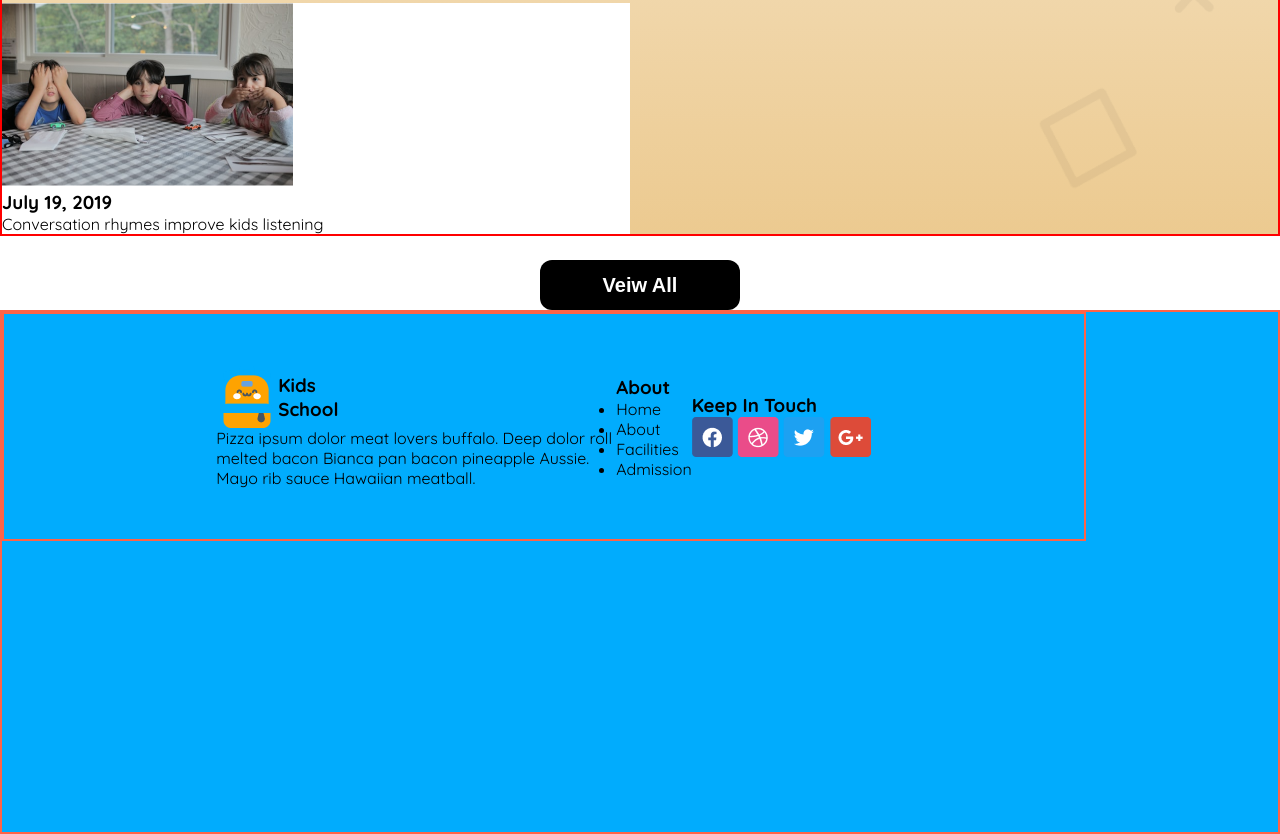
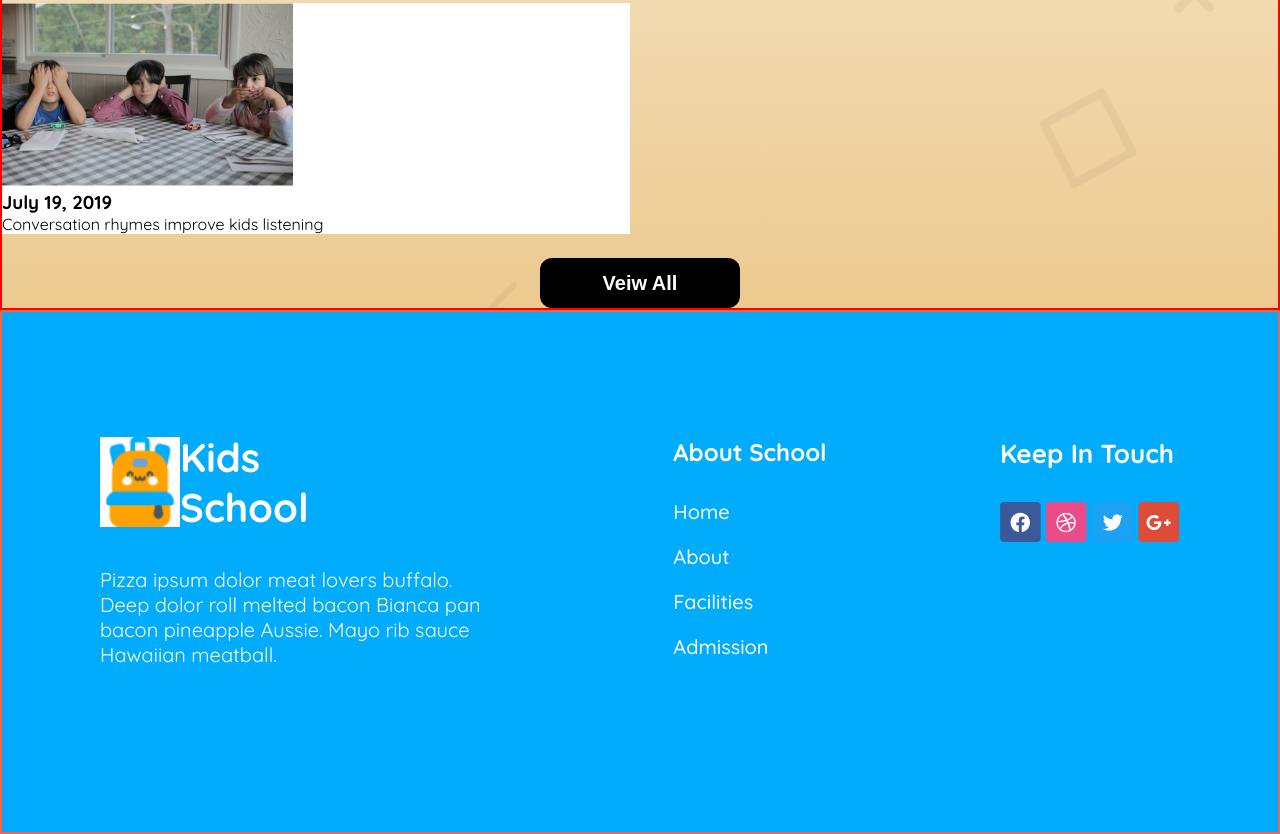
Before and after one commit to DipuBaroi/assignment2-kid-school, a plain HTML site: page index.html in a window 1280 px wide. Shown: the part 2413-3247 px from the top of the page. Drawn offline with Linux system fonts and the light colour scheme.

Commit message:
added footer section completly

```diff
--- a/index.html
+++ b/index.html
@@ -110,10 +110,11 @@
                         improve kids listening</p>
                 </div>
             </div>
-         </section>
-         <div class="veiw-btn">
+            <div class="veiw-btn">
          <button class="banner-btn veiw-btn">Veiw All</button>
         </div>
+         </section>
+
     </main>
     <footer class="footer">
         <section class="footer-section display-flex">
@@ -125,7 +126,7 @@
                 <p class="footer-description">Pizza ipsum dolor meat lovers buffalo. Deep dolor roll melted bacon Bianca pan bacon pineapple Aussie. Mayo rib sauce Hawaiian meatball.</p>
             </div>
             <div class="about">
-                <h3 class="about-title">About</h3>
+                <h3 class="about-title">About School</h3>
                 <ul>
                     <li>Home</li>
                     <li>About</li>
--- a/styles/kidschool.css
+++ b/styles/kidschool.css
@@ -243,21 +243,64 @@ nav li a{
 .footer{
     max-width: 1440px;
     height:520px;
-    margin:0 auto;
+    margin:0px auto;
     background-color: rgba(1, 172, 253, 1);
     border: 2px solid tomato;
 }
 .footer-section{
-    width: 100%;
-    justify-content: center;
+    justify-content: space-between;
     align-items: center;
     width: 1080px; height: 225px;
-    border:2px solid tomato;
+    margin:125px auto;
+}
+footer .old-school img{
+    width: 80px;
+    height: 90px;
+    background-color: #ffff;
 }
 
 .old-school{
     align-items: center;
+    margin-bottom: 35px;
+}
+.title{
+    font-size: 2.5rem;
+    font-weight: 700;
+    color: #ffffff;
+
 }
 .footer-description{
-    max-width:400px
+    max-width:400px;
+    font-size: 1.25rem;
+    color:#ffffff;
+
 }
+.about{
+    height: 100%;
+
+}
+.about-title{
+    font-size: 1.5rem;
+    font-weight:700;
+    color:#ffffff;
+    margin-bottom: 32px;
+}
+footer .about ul li{
+    list-style:none;
+    margin-bottom:20px;
+    color:#ffff;
+    font-size: 1.25rem;
+    font-weight: 500;
+}
+footer .about ul{
+    margin-bottom: 20px;
+}
+.contact{
+    height:100%;
+}
+.contact-title{
+    font-size:1.625rem;
+    font-weight:700;
+    color:#fff;
+    margin-bottom:32px;
+}
```
